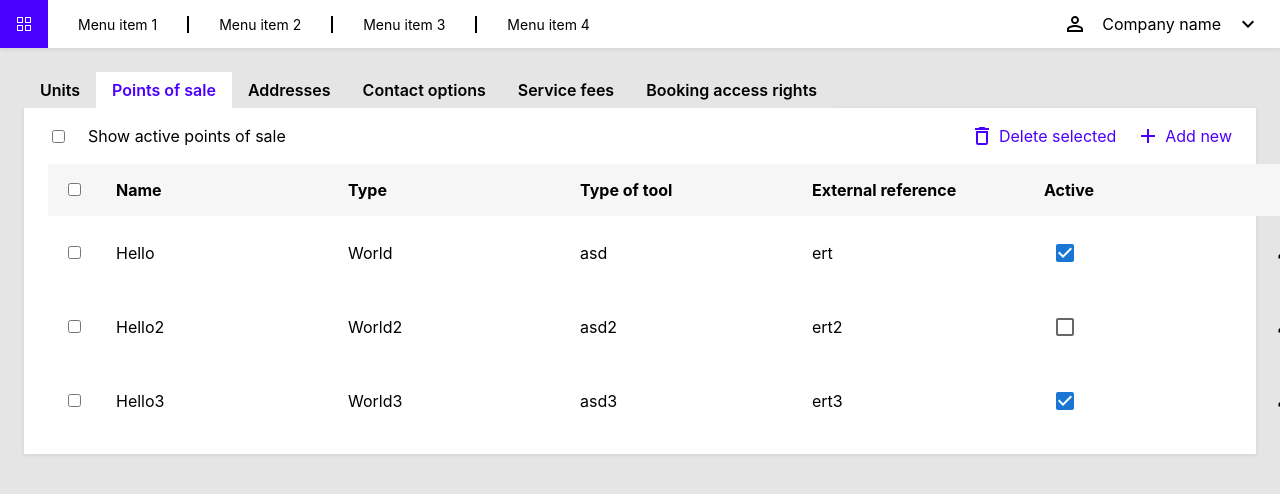
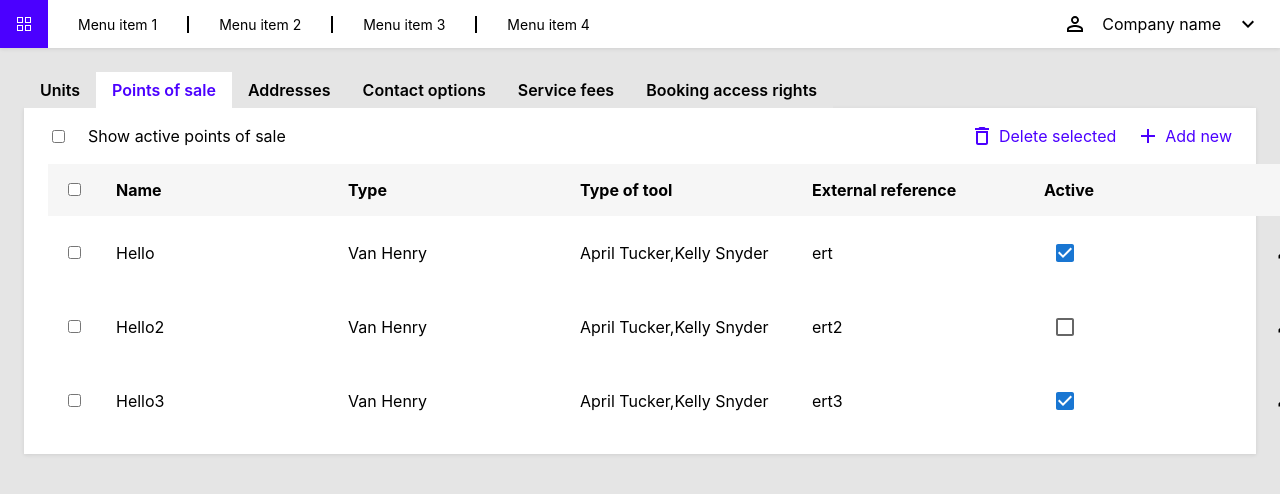
Before and after one commit to sandervunk/turnit-test-task, a React (Create React App) app: page / in a window 1280 px wide. Shown: the top 494 px of the page. Built offline with nearby package versions, Linux system fonts and the light colour scheme.

Commit message:
Implemented row editing

```diff
--- a/src/components/PointsOfSale.tsx
+++ b/src/components/PointsOfSale.tsx
@@ -2,13 +2,14 @@ import {useMemo, useState} from "react";
 import {Column, Row} from "react-table";
 import {DataRow} from "../types/DataRow";
 import {Table} from "./Table";
-import {ActionCell} from "./Table/ActionCell";
-import {DefaultCell, FieldType} from "./Table/DefaultCell";
+import {ActionCell} from "./Table/Cell/ActionCell";
+import {Cell} from "./Table/Cell";
+import { FieldType } from "../types/FieldType";
 
 const initialState: DataRow[] = [
-  { name: 'Hello', type: 'World', tools: ['asd'], reference: "ert", active: true },
-  { name: 'Hello2', type: 'World2', tools: ['asd2'], reference: "ert2", active: false },
-  { name: 'Hello3', type: 'World3', tools: ['asd3'], reference: "ert3", active: true },
+  { name: 'Hello', type: 'Van Henry', tools: ['April Tucker', 'Kelly Snyder'], reference: "ert", active: true },
+  { name: 'Hello2', type: 'Van Henry', tools: ['April Tucker', 'Kelly Snyder'], reference: "ert2", active: false },
+  { name: 'Hello3', type: 'Van Henry', tools: ['April Tucker', 'Kelly Snyder'], reference: "ert3", active: true },
 ];
 
 export const PointsOfSale = () => {
@@ -22,27 +23,27 @@ export const PointsOfSale = () => {
       {
         Header: "Name",
         accessor: 'name',
-        Cell: ({ row, value }) => <DefaultCell value={value} inFocus={isInFocus(row.id)} fieldType={FieldType.Text}/>
+        Cell: ({ row, value }) => <Cell nameKey={`[${row.id}]name`} value={value} inFocus={isInFocus(row.id)} type={FieldType.Text}/>
       },
       {
         Header: "Type",
         accessor: 'type',
-        Cell: ({ row, value }) => <DefaultCell value={value} inFocus={isInFocus(row.id)} fieldType={FieldType.Text}/>
+        Cell: ({ row, value }) => <Cell nameKey={`[${row.id}]type`} value={value} inFocus={isInFocus(row.id)} type={FieldType.Select}/>
       },
       {
         Header: "Type of tool",
         accessor: 'tools',
-        Cell: ({ row, value }) => <DefaultCell value={value} inFocus={isInFocus(row.id)} fieldType={FieldType.Select}/>
+        Cell: ({ row, value }) => <Cell nameKey={`[${row.id}]tools`} value={value} inFocus={isInFocus(row.id)} type={FieldType.MultiSelect}/>
       },
       {
         Header: "External reference",
         accessor: 'reference',
-        Cell: ({ row, value }) => <DefaultCell value={value} inFocus={isInFocus(row.id)} fieldType={FieldType.MultiSelect}/>
+        Cell: ({ row, value }) => <Cell nameKey={`[${row.id}]reference`} value={value} inFocus={isInFocus(row.id)} type={FieldType.Text}/>
       },
       {
         Header: "Active",
         accessor: 'active',
-        Cell: ({ row, value }) => <DefaultCell value={value} inFocus={isInFocus(row.id)} fieldType={FieldType.Checkbox}/>
+        Cell: ({ row, value }) => <Cell nameKey={`[${row.id}]active`} value={value} inFocus={isInFocus(row.id)} type={FieldType.Checkbox}/>
       },
       {
         Header: () => <span/>,
@@ -52,7 +53,7 @@ export const PointsOfSale = () => {
             inFocus={isInFocus(row.id)}
             onStartEdit={() => setFocusRowId(row.id)}
             onEndEdit={() => setFocusRowId(null)}
-            onSave={() => console.log(`Saved new data for row ${row.id}!`)}/>
+          />
         )
       }
     ],
--- /dev/null
+++ b/src/components/Table/Cell/ReadOnlyCell.tsx
@@ -0,0 +1,25 @@
+import styled from "styled-components";
+import {Checkbox} from "@mui/material";
+import {FieldType} from "../../../types/FieldType";
+
+type Props = {
+  value: string | string[] | boolean;
+  type: FieldType;
+}
+
+export const ReadOnlyCell = ({ value, type }: Props) => {
+  switch (type) {
+    case FieldType.Checkbox:
+      return <CustomCheckbox checked={Boolean(value)}/>;
+    case FieldType.Text:
+    case FieldType.Select:
+    case FieldType.MultiSelect:
+      return <span>{String(value)}</span>;
+  }
+}
+
+const CustomCheckbox = styled(Checkbox)`
+  span {
+    padding: 0;
+  }
+`;
--- /dev/null
+++ b/src/components/Table/Cell/WritableCell.tsx
@@ -0,0 +1,69 @@
+import {Checkbox, MenuItem, OutlinedInput, Select, TextField} from "@mui/material";
+import styled from "styled-components";
+import {useField} from "react-final-form";
+import {FieldType} from "../../../types/FieldType";
+
+const names = [
+  'Oliver Hansen',
+  'Van Henry',
+  'April Tucker',
+  'Ralph Hubbard',
+  'Omar Alexander',
+  'Carlos Abbott',
+  'Miriam Wagner',
+  'Bradley Wilkerson',
+  'Virginia Andrews',
+  'Kelly Snyder',
+];
+
+type Props = {
+  nameKey: string;
+  value: string | string[] | boolean;
+  type: FieldType;
+}
+
+export const WritableCell = ({ nameKey, value, type }: Props) => {
+  const { input } = useField(`data${nameKey}`);
+
+  switch (type) {
+    case FieldType.Checkbox:
+      return <CustomCheckbox onChange={input.onChange} defaultChecked={!!value}/>;
+    case FieldType.Text:
+      return <CustomTextField onChange={input.onChange} defaultValue={value}/>;
+    case FieldType.Select:
+      return (
+        <CustomSelect onChange={input.onChange} defaultValue={value}>
+          {names.map((name, key) => <MenuItem value={name} key={key}>{name}</MenuItem>)}
+        </CustomSelect>
+      );
+    case FieldType.MultiSelect:
+      return (
+        <CustomSelect
+          multiple
+          onChange={input.onChange}
+          input={<OutlinedInput/>}
+          defaultValue={value}
+        >
+          {names.map((name) => (<MenuItem key={name} value={name}>{name}</MenuItem>))}
+        </CustomSelect>
+      );
+  }
+}
+
+const CustomCheckbox = styled(Checkbox)`
+  span {
+    padding: 0;
+  }
+`;
+
+const CustomTextField = styled(TextField)`
+  input {
+    padding: 2px 10px;
+  }
+`;
+
+const CustomSelect = styled(Select)`
+  .MuiSelect-select {
+    padding: 2px 30px 2px 10px;
+  }
+`;
--- /dev/null
+++ b/src/components/Table/Cell/index.tsx
@@ -0,0 +1,16 @@
+import {WritableCell} from "./WritableCell";
+import {ReadOnlyCell} from "./ReadOnlyCell";
+import {FieldType} from "../../../types/FieldType";
+
+type Props = {
+  nameKey: string;
+  value: string | string[] | boolean;
+  inFocus: boolean;
+  type: FieldType;
+}
+
+export const Cell = ({ nameKey, value, inFocus, type }: Props) => {
+  return (
+    inFocus ? <WritableCell nameKey={nameKey} value={value} type={type}/> : <ReadOnlyCell value={value} type={type}/>
+  );
+}
--- a/src/components/Table/DefaultCell.tsx
+++ /dev/null
@@ -1,85 +0,0 @@
-import {useState} from "react";
-import {Checkbox, MenuItem, OutlinedInput, Select, TextField} from "@mui/material";
-import styled from "styled-components";
-
-const names = [
-  'Oliver Hansen',
-  'Van Henry',
-  'April Tucker',
-  'Ralph Hubbard',
-  'Omar Alexander',
-  'Carlos Abbott',
-  'Miriam Wagner',
-  'Bradley Wilkerson',
-  'Virginia Andrews',
-  'Kelly Snyder',
-];
-
-export enum FieldType {
-  Checkbox,
-  Text,
-  Select,
-  MultiSelect
-}
-
-type Props = {
-  value: string | string[] | boolean;
-  inFocus: boolean;
-  fieldType: FieldType;
-}
-
-export const DefaultCell = ({ value, inFocus, fieldType }: Props) => {
-  const [selectState, setSelectState] = useState<string>(names[0]);
-  const [multiSelectState, setMultiSelectState] = useState<string[]>([names[0]]);
-
-  if (inFocus) {
-    switch (fieldType) {
-      case FieldType.Checkbox:
-        return <CustomCheckbox/>;
-      case FieldType.Text:
-        return <CustomTextField/>;
-      case FieldType.Select:
-        return (
-          <CustomSelect value={selectState} onChange={(e) => setSelectState(e.target.value as string)}>
-            {names.map((name, key) => <MenuItem value={name} key={key}>{name}</MenuItem>)}
-          </CustomSelect>
-        );
-      case FieldType.MultiSelect:
-        return (
-          <CustomSelect
-            multiple
-            value={multiSelectState}
-            onChange={(e) => setMultiSelectState(e.target.value as string[])}
-            input={<OutlinedInput/>}
-          >
-            {names.map((name) => (<MenuItem key={name} value={name}>{name}</MenuItem>))}
-          </CustomSelect>
-        );
-    }
-  }
-
-
-  if (fieldType === FieldType.Checkbox) {
-    return <CustomCheckbox checked={Boolean(value)}/>;
-  }
-
-  return <span>{String(value)}</span>;
-}
-
-const CustomCheckbox = styled(Checkbox)`
-  span {
-    padding: 0;
-  }
-`;
-
-const CustomTextField = styled(TextField)`
-  input {
-    padding: 2px 10px;
-  }
-`;
-
-const CustomSelect = styled(Select)`
-  .MuiSelect-select {
-    padding: 2px 30px 2px 10px;
-  }
-`;
--- a/src/components/Table/Row.tsx
+++ b/src/components/Table/Row.tsx
@@ -4,7 +4,7 @@ import styled from "styled-components";
 
 type Props = {
   row: RTRow<DataRow>;
-  prepareRow: (row: RTRow<DataRow>) => void
+  prepareRow: (row: RTRow<DataRow>) => void;
 }
 
 export const Row = ({ row, prepareRow }: Props) => {
@@ -12,8 +12,7 @@ export const Row = ({ row, prepareRow }: Props) => {
 
   return (
     <TableRow {...row.getRowProps()}>
-      {row.cells.map(cell => (
-        <Cell {...cell.getCellProps()}>{cell.render('Cell')}</Cell>))}
+      {row.cells.map(cell => <Cell {...cell.getCellProps()}>{cell.render('Cell')}</Cell>)}
     </TableRow>
   );
 }
--- a/src/components/Table/index.tsx
+++ b/src/components/Table/index.tsx
@@ -6,6 +6,7 @@ import {Row} from "./Row";
 import React from "react";
 import {IndeterminateCheckbox} from "./IndeterminateCheckbox";
 import {ActionBar} from "../ActionBar";
+import { Form } from "react-final-form";
 
 const emptyRow: DataRow = { name: '', type: '', tools: [], reference: "", active: false };
 
@@ -47,12 +48,20 @@ export const Table = ({ columns, data, setData }: Props) => {
   return (
     <>
       <ActionBar addNewRow={addNewRow} deleteRows={deleteRows} setFilter={setFilter}/>
-      <TableWrapper {...getTableProps()}>
-        <Header headerGroups={headerGroups} />
-        <tbody {...getTableBodyProps()}>
-        {rows.map((row, key) => <Row row={row} prepareRow={prepareRow} key={key}/>)}
-        </tbody>
-      </TableWrapper>
+      <Form
+        onSubmit={(val) => setData(val.data)}
+        initialValues={{ data }}
+        render={({handleSubmit}) => (
+            <form onSubmit={handleSubmit}>
+              <TableWrapper {...getTableProps()}>
+                <Header headerGroups={headerGroups} />
+                <tbody {...getTableBodyProps()}>
+                {rows.map((row) => <Row row={row} prepareRow={prepareRow} key={row.id} />)}
+                </tbody>
+              </TableWrapper>
+            </form>
+        )}
+      />
     </>
   );
 }
--- a/src/components/Tabs.tsx
+++ b/src/components/Tabs.tsx
@@ -1,37 +1,24 @@
-import React, {ReactNode, useState} from "react";
+import React from "react";
 import styled from "styled-components";
 import {PointsOfSale} from "./PointsOfSale";
 
-type GridItem = {
-  title: string;
-  content: ReactNode;
-}
-
-const renderDummyContent = (tabName: string) => <div>Im <b>{tabName}</b> content</div>;
-
-const gridItems: GridItem[] = [
-  { title: "Units", content: renderDummyContent('Units'), },
-  { title: "Points of sale", content: <PointsOfSale/>, },
-  { title: "Addresses", content: renderDummyContent('Addresses'), },
-  { title: "Contact options", content: renderDummyContent('Contact options'), },
-  { title: "Service fees", content: renderDummyContent('Service fees'), },
-  { title: "Booking access rights", content: renderDummyContent('Booking access rights'), }
+const gridItems: string[] = [
+  "Units",
+  "Points of sale",
+  "Addresses",
+  "Contact options",
+  "Service fees",
+  "Booking access rights"
 ];
 
 export const Tabs = () => {
-  const [selectedItem, setSelectedItem] = useState<GridItem>(gridItems[1]);
-
   return (
     <>
       <TabContainer>
-        {gridItems.map((item: GridItem, key) => (
-          <TabItem key={key} isSelected={item === selectedItem} onClick={() => setSelectedItem(item)}>
-            {item.title}
-          </TabItem>
-        ))}
+        {gridItems.map((item) => <TabItem key={item} isSelected={item === "Points of sale"}>{item}</TabItem>)}
       </TabContainer>
       <Content>
-        {selectedItem.content}
+        <PointsOfSale/>
       </Content>
     </>
   );
--- /dev/null
+++ b/src/types/FieldType.ts
@@ -0,0 +1,6 @@
+export enum FieldType {
+  Checkbox,
+  Text,
+  Select,
+  MultiSelect
+}
```
Also changed, not shown: src/components/Table/Cell/ActionCell.tsx (renamed from src/components/Table/ActionCell.tsx, +12 -4 lines).
